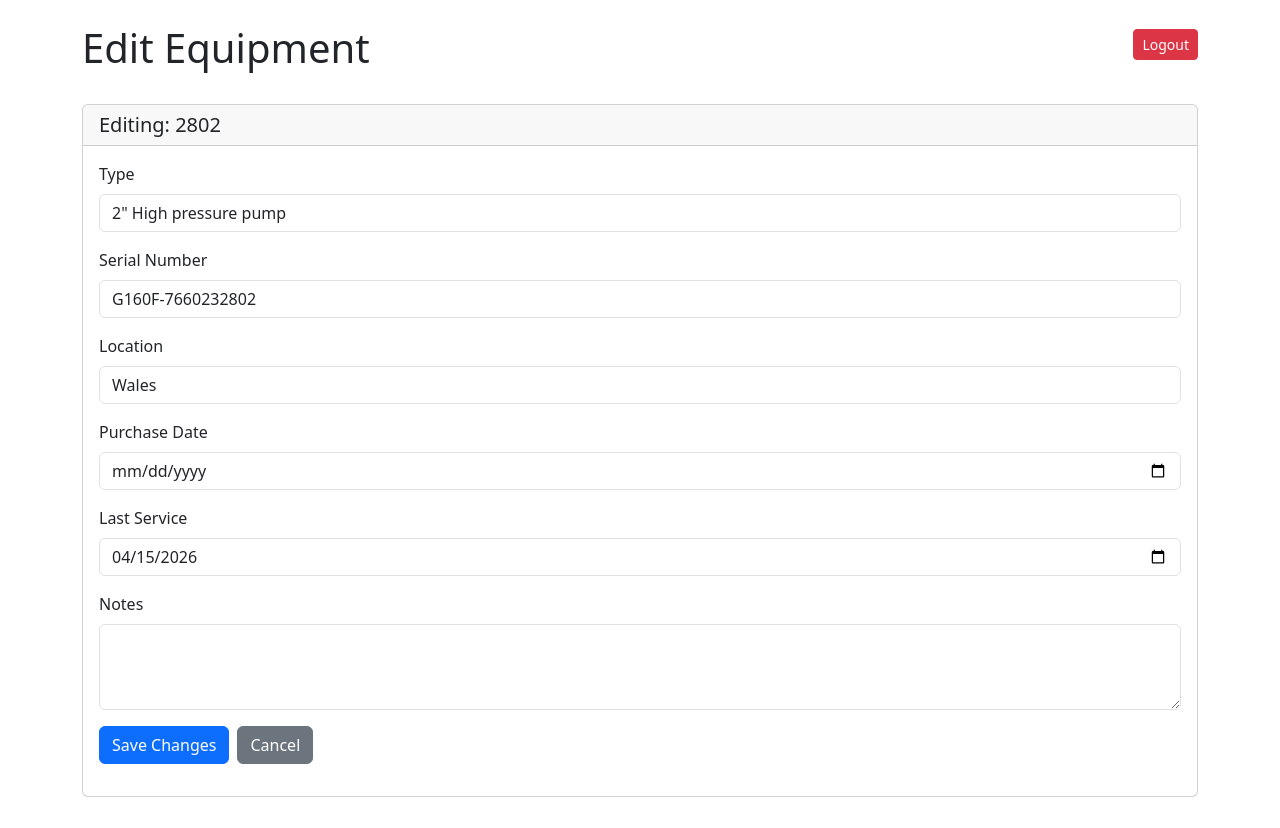
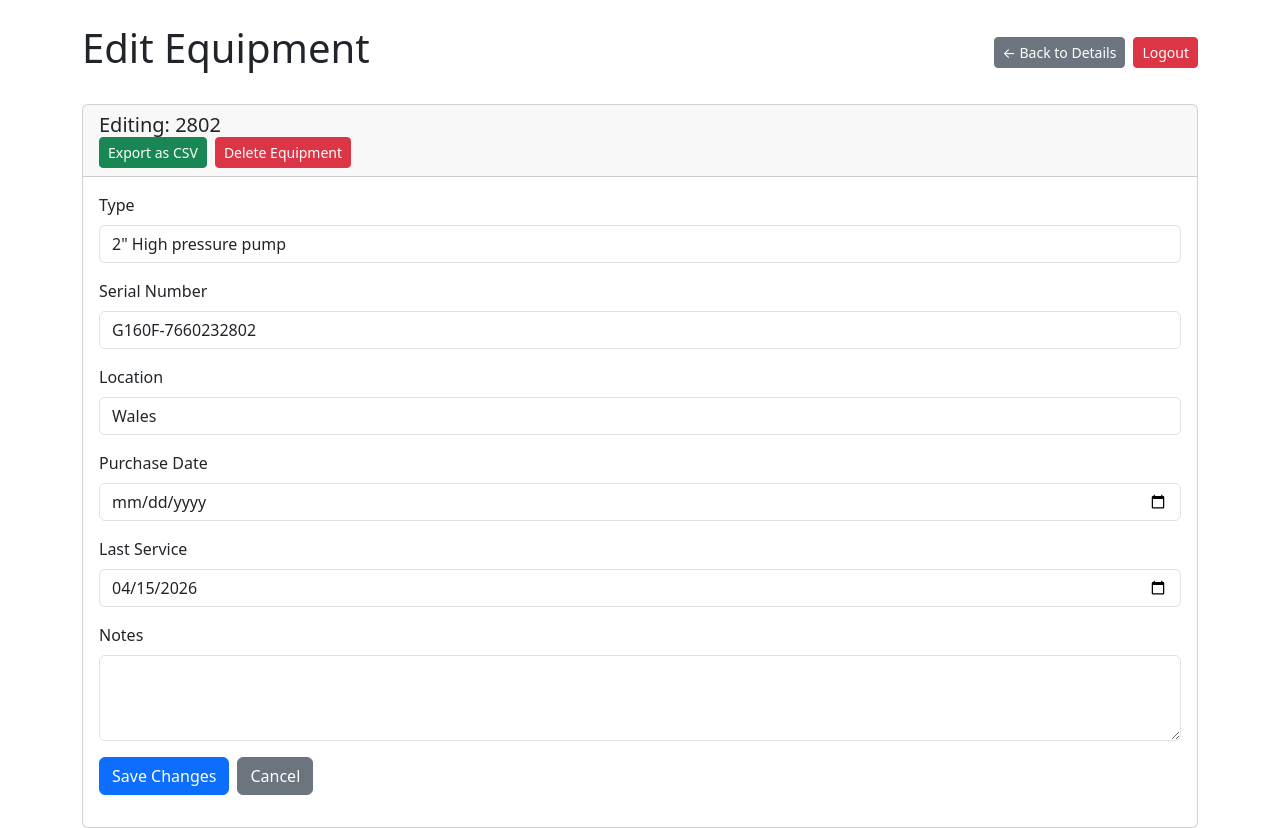
Before and after one commit to sillypantons/equipment-inventory, a Django app: page /equipment/2802/edit/ in a window 1280 px wide. Before the commit the page ends 797 px from the top, so only its background shows below. Run offline with Django 5.2, Linux system fonts and the light colour scheme; a user stored in the database is signed in; data comes from the database, SQL or seed files in the repository.

Commit message:
Add location dropdown, delete and export to edit page

```diff
--- a/inventory/forms.py
+++ b/inventory/forms.py
@@ -1,4 +1,6 @@
 from django import forms
+from django.forms import ModelForm
+from .models import Equipment
 
 class EquipmentRequestForm(forms.Form):
     request_type = forms.ChoiceField(
@@ -29,6 +31,45 @@ class EquipmentRequestForm(forms.Form):
             'placeholder': 'Please describe what you need this equipment for/any repairs that need to be done to the equipment, and any other relevant information.'
         })
     )
+
+
+class EquipmentEditForm(ModelForm):
+
+    LOCATION_CHOICES = [
+        ('', '-- Select Location --'),
+        ('Selkirk', 'Selkirk'),
+        ('Wales', 'Wales'),
+        ('SL26 BFO', 'SL26 BFO'),
+        ('SL26 BCO', 'SL26 BCO'),
+        ('SL26 BZJ', 'SL26 BZJ'),
+        ('SL26 CXG', 'SL26 CXG'),
+        ('SL26 CXF', 'SL26 CXF'),
+        ('SL26 LWK', 'SL26 LWK'),
+        ('SL26 KDO', 'SL26 KDO'),
+        ('SL26 XZV', 'SL26 XZV'),
+        ('SL26 CYF', 'SL26 CYF'),
+        ('SL26 CYE', 'SL26 CYE'),
+        ('SL26 CYJ', 'SL26 CYJ'),
+        ('SL26 CXK', 'SL26 CXK'),
+        ('Other', 'Other'),
+    ]
+
+    location = forms.ChoiceField(
+        choices=LOCATION_CHOICES,
+        widget=forms.Select(attrs={'class': 'form-control'})
+    )
+
+    class Meta:
+        model = Equipment
+        fields = ['type', 'serial_number', 'location', 'purchase_date', 'last_service', 'next_service', 'notes']
+        widgets = {
+            'type':          forms.TextInput(attrs={'class': 'form-control'}),
+            'serial_number': forms.TextInput(attrs={'class': 'form-control'}),
+            'purchase_date': forms.DateInput(attrs={'class': 'form-control', 'type': 'date'}),
+            'last_service':  forms.DateInput(attrs={'class': 'form-control', 'type': 'date'}),
+            'next_service':  forms.DateInput(attrs={'class': 'form-control', 'type': 'date'}),
+            'notes':         forms.Textarea(attrs={'class': 'form-control', 'rows': 3}),
+        }
 
 class SignInOutForm(forms.Form):
     LOCATION_CHOICES = [
--- a/inventory/templates/inventory/edit_equipment.html
+++ b/inventory/templates/inventory/edit_equipment.html
@@ -5,10 +5,15 @@
     <!-- Header -->
     <div class="d-flex justify-content-between align-items-center mb-4">
         <h1>Edit Equipment</h1>
-        <form method="post" action="{% url 'logout' %}">
-            {% csrf_token %}
-            <button class="btn btn-danger btn-sm">Logout</button>
-        </form>
+        <div class="d-flex gap-2 align-items-center">
+            <a href="{% url 'equipment_detail' item.SAGE_num %}" class="btn btn-secondary btn-sm">
+                ← Back to Details
+            </a>
+            <form method="post" action="{% url 'logout' %}" class="m-0">
+                {% csrf_token %}
+                <button class="btn btn-danger btn-sm">Logout</button>
+            </form>
+        </div>
     </div>
 
     {% if messages %}
@@ -23,6 +28,20 @@
     <div class="card">
         <div class="card-header">
             <h5 class="mb-0">Editing: {{ item.SAGE_num }}</h5>
+            <div class="d-flex gap-2">
+                <!-- Export button -->
+                <a href="{% url 'export_equipment' item.SAGE_num %}"
+                   class="btn btn-success btn-sm">
+                    Export as CSV
+                </a>
+                <!-- Delete button - triggers modal -->
+                <button type="button"
+                        class="btn btn-danger btn-sm"
+                        data-bs-toggle="modal"
+                        data-bs-target="#deleteModal">
+                    Delete Equipment
+                </button>
+            </div>
         </div>
         <div class="card-body">
             <form method="post">
@@ -64,4 +83,35 @@
 
 </div>
 
+<!-- Delete confirmation modal -->
+<div class="modal fade" id="deleteModal" tabindex="-1">
+    <div class="modal-dialog">
+        <div class="modal-content">
+            <div class="modal-header">
+                <h5 class="modal-title">Confirm Delete</h5>
+                <button type="button" class="btn-close" data-bs-dismiss="modal"></button>
+            </div>
+            <div class="modal-body">
+                <div class="alert alert-danger">
+                    <strong>Warning!</strong> This action cannot be undone.
+                </div>
+                <p>Are you sure you want to permanently delete <strong>{{ item.SAGE_num }}</strong> from the database?</p>
+                <p class="text-muted small">This will also delete all associated request history and item history.</p>
+            </div>
+            <div class="modal-footer">
+                <button type="button" class="btn btn-secondary" data-bs-dismiss="modal">
+                    Cancel
+                </button>
+                <!-- Confirm delete form -->
+                <form method="post" action="{% url 'delete_equipment' item.SAGE_num %}" class="m-0">
+                    {% csrf_token %}
+                    <button type="submit" class="btn btn-danger">
+                        Yes, Delete Permanently
+                    </button>
+                </form>
+            </div>
+        </div>
+    </div>
+</div>
+
 <script src="https://cdn.jsdelivr.net/npm/bootstrap@5.3.0/dist/js/bootstrap.bundle.min.js"></script>
--- a/inventory/urls.py
+++ b/inventory/urls.py
@@ -8,6 +8,8 @@ urlpatterns = [
     path('equipment/<str:SAGE_num>/', views.equipment_detail, name='equipment_detail'),
     path('equipment/<str:SAGE_num>/edit/', views.edit_equipment, name='edit_equipment'),
     path('equipment/<str:SAGE_num>/sign-in-out/', views.sign_in_out, name='sign_in_out'),
+    path('equipment/<str:SAGE_num>/delete/', views.delete_equipment, name='delete_equipment'),
+    path('equipment/<str:SAGE_num>/export/', views.export_equipment, name='export_equipment'),
     path('dashboard/', views.request_dashboard, name='request_dashboard'),
     path('dashboard/bulk-update/', views.bulk_update_requests, name='bulk_update_requests'),
     # path('dashboard/update/<int:request_id>/', views.update_request_status, name='update_request_status'),
@@ -16,5 +18,4 @@ urlpatterns = [
     path('login/', auth_views.LoginView.as_view(), name='login'),
     path('logout/', auth_views.LogoutView.as_view(), name='logout'),
     path('import/', views.import_equipment_view, name='import_equipment_view'),
-
 ]
--- a/inventory/views.py
+++ b/inventory/views.py
@@ -346,27 +346,12 @@ def logout_view(request):
     return redirect('login')
 
 
-from django.forms import ModelForm
-from django import forms
-
-class EquipmentEditForm(ModelForm):
-    class Meta:
-        model = Equipment
-        fields = ['type', 'serial_number', 'location', 'purchase_date', 'last_service', 'notes']
-        widgets = {
-            'type':          forms.TextInput(attrs={'class': 'form-control'}),
-            'serial_number': forms.TextInput(attrs={'class': 'form-control'}),
-            'location':      forms.TextInput(attrs={'class': 'form-control'}),
-            'purchase_date': forms.DateInput(attrs={'class': 'form-control', 'type': 'date'}),
-            'last_service':  forms.DateInput(attrs={'class': 'form-control', 'type': 'date'}),
-            'notes':         forms.Textarea(attrs={'class': 'form-control', 'rows': 3}),
-        }
-
 
 from .models import Equipment, EquipmentRequest, EquipmentHistory
 
 # only admin roles can edit equipment details
 # Add a delete item function to remove equipment from the database if needed
+from .forms import EquipmentEditForm
 
 def edit_equipment(request, SAGE_num):
     if not request.user.is_authenticated or not request.user.is_staff:
@@ -419,6 +404,79 @@ def edit_equipment(request, SAGE_num):
         'item': item,
         'form': form,
     })
+
+# delete equipment option when editing equipment details
+def delete_equipment(request, SAGE_num):
+    if not request.user.is_authenticated or not request.user.is_staff:
+        messages.error(request, "You need admin permission to delete equipment.")
+        return redirect('equipment_detail', SAGE_num=SAGE_num)
+
+    item = get_object_or_404(Equipment, SAGE_num=SAGE_num)
+
+    if request.method == 'POST':
+        item.delete()
+        messages.success(request, f"{SAGE_num} has been deleted from the database.")
+        return redirect('equipment_list')
+
+    return redirect('equipment_detail', SAGE_num=SAGE_num)
+
+# export the deleted equipment details to a csv file for record keeping and auditing purposes.
+def export_equipment(request, SAGE_num):
+    if not request.user.is_authenticated or not request.user.is_staff:
+        messages.error(request, "You need admin permission to export equipment.")
+        return redirect('equipment_detail', SAGE_num=SAGE_num)
+
+    item = get_object_or_404(Equipment, SAGE_num=SAGE_num)
+
+    # Build CSV response
+    import csv
+    from django.http import HttpResponse
+
+    response = HttpResponse(content_type='text/csv')
+    response['Content-Disposition'] = f'attachment; filename="{SAGE_num}_details.csv"'
+
+    writer = csv.writer(response)
+
+    # Equipment details
+    writer.writerow(['Equipment Details'])
+    writer.writerow(['SAGE Reference',  item.SAGE_num])
+    writer.writerow(['Type',            item.type])
+    writer.writerow(['Serial Number',   item.serial_number])
+    writer.writerow(['Location',        item.location])
+    writer.writerow(['Purchase Date',   item.purchase_date])
+    writer.writerow(['Last Service',    item.last_service])
+    writer.writerow(['Next Service',    item.next_service])
+    writer.writerow(['Notes',           item.notes])
+    writer.writerow([])
+
+    # Request history
+    writer.writerow(['Request History'])
+    writer.writerow(['Date', 'Request Type', 'Requested By', 'Email', 'Message', 'Status', 'Date Completed'])
+    for req in EquipmentRequest.objects.filter(equipment=item):
+        writer.writerow([
+            req.date_requested.strftime('%d %b %Y'),
+            req.request_type,
+            req.requester_name,
+            req.requester_email,
+            req.message,
+            req.status,
+            req.date_completed.strftime('%d %b %Y') if req.date_completed else '—',
+        ])
+    writer.writerow([])
+
+    # Item history
+    writer.writerow(['Item History'])
+    writer.writerow(['Date', 'Action', 'Performed By', 'Description'])
+    for entry in EquipmentHistory.objects.filter(equipment=item):
+        writer.writerow([
+            entry.date.strftime('%d %b %Y %H:%M'),
+            entry.action,
+            entry.performed_by,
+            entry.description,
+        ])
+
+    return response
+
 
 from .forms import SignInOutForm
 # signing in and out equipment items - to update location and tracking accuracy
```
